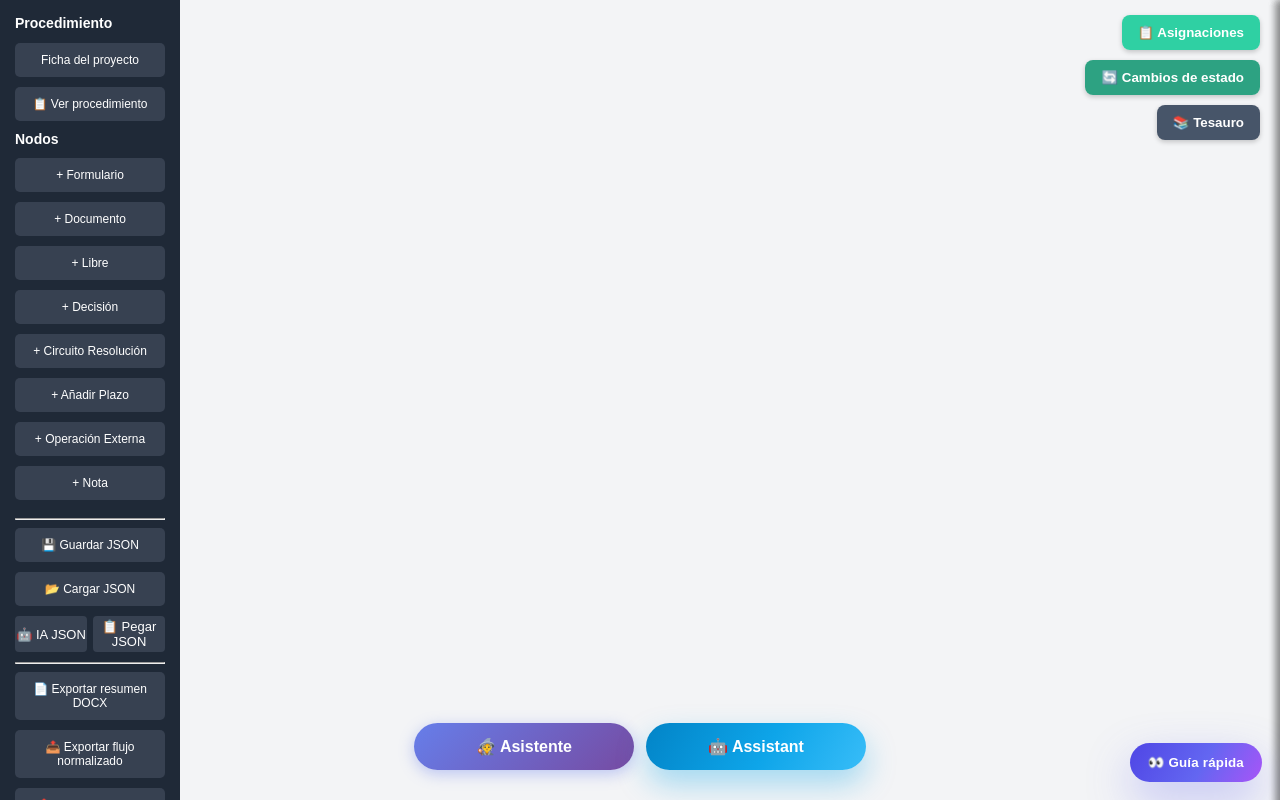
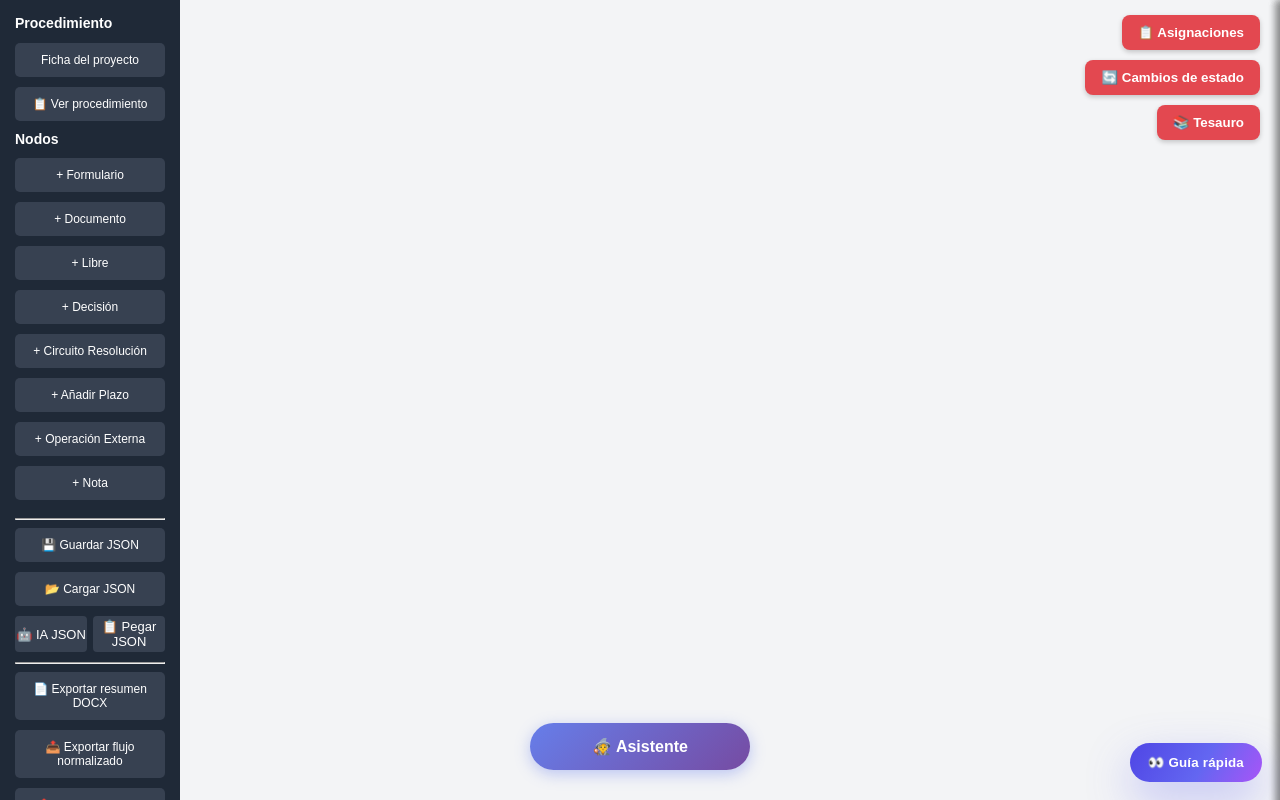
Before and after one commit to javierogamm/gprocess, a website with bundled scripts: page index.html in a window 1280 px wide. Built offline with nearby package versions, Linux system fonts and the light colour scheme.

Commit message:
Restyle floating buttons and remove assistant trigger

```diff
--- a/css/base.css
+++ b/css/base.css
@@ -690,7 +690,7 @@ input {
   top: 15px;
   right:80px;
   z-index: 2000;
-  background: rgba(4, 200, 144, 0.821);
+  background: #E34850;
   color: white;
   border: none;
   padding: 10px 16px;
@@ -701,7 +701,7 @@ input {
   transition: all 0.3s ease;
 }
 .floating-assign-btn:hover {
-  background: rgba(2, 65, 47, 0.821);
+  background: #c63c45;
 }
 
 /* 📜 Panel lateral */
@@ -773,7 +773,7 @@ input {
   top: 60px;          /* 👈 justo debajo del botón de Asignaciones */
   right: 80px;         /* mismo alineado a la izquierda */
   z-index: 2000;
-  background: rgba(2, 144, 104, 0.821); /* verde elegante */
+  background: #E34850;
   color: white;
   border: none;
   padding: 10px 16px;
@@ -783,7 +783,7 @@ input {
   box-shadow: 0 2px 5px rgba(0,0,0,0.2);
   transition: all 0.3s ease;
 }
-.floating-cambios-btn:hover { background: #047857; }
+.floating-cambios-btn:hover { background: #c63c45; }
 
 /* 📜 Panel lateral Cambios */
 .cambios-panel {
@@ -850,7 +850,7 @@ input {
   top: 105px;           /* debajo del botón de Cambios */
   right: 80px;
   z-index: 2000;
-  background: #475569; /* gris azulado */
+  background: #E34850;
   color: white;
   border: none;
   padding: 10px 16px;
@@ -860,7 +860,7 @@ input {
   box-shadow: 0 2px 5px rgba(0,0,0,0.2);
   transition: all 0.3s ease;
 }
-.floating-tesauro-btn:hover { background: #334155; }
+.floating-tesauro-btn:hover { background: #c63c45; }
 
 .tesauro-panel {
   position: fixed;
--- a/index.html
+++ b/index.html
@@ -95,10 +95,9 @@
     <button id="btnAsignaciones" class="floating-assign-btn">📋 Asignaciones</button>
     <button id="btnCambiosEstado" class="floating-cambios-btn">🔄 Cambios de estado</button>
 
-    <!-- Barra flotante de asistente y wizard -->
+    <!-- Barra flotante del wizard -->
     <div id="floatingControlGroup" class="floating-control-group">
         <button id="btnWizard" class="floating-wizard-btn">🧙 Asistente</button>
-        <button id="btnAssistant" class="floating-assistant-btn">🤖 Assistant</button>
     </div>
         <!-- Panel derecho-->
     <div id="rightPanel">
--- a/js/features/assistant.js
+++ b/js/features/assistant.js
@@ -30,13 +30,7 @@ const Assistant = {
   init() {
     // Reutilizar o crear botón flotante
     this.btn = document.getElementById("btnAssistant");
-    if (!this.btn) {
-      this.btn = document.createElement("button");
-      this.btn.id = "btnAssistant";
-      this.btn.className = "floating-assistant-btn";
-      this.btn.textContent = "🤖 Assistant";
-      document.body.appendChild(this.btn);
-    }
+    if (!this.btn) return;
 
     // Crear panel lateral
     this.panel = document.createElement("div");
```
Also changed, not shown: AGENTS.md (+3 -1 lines).
